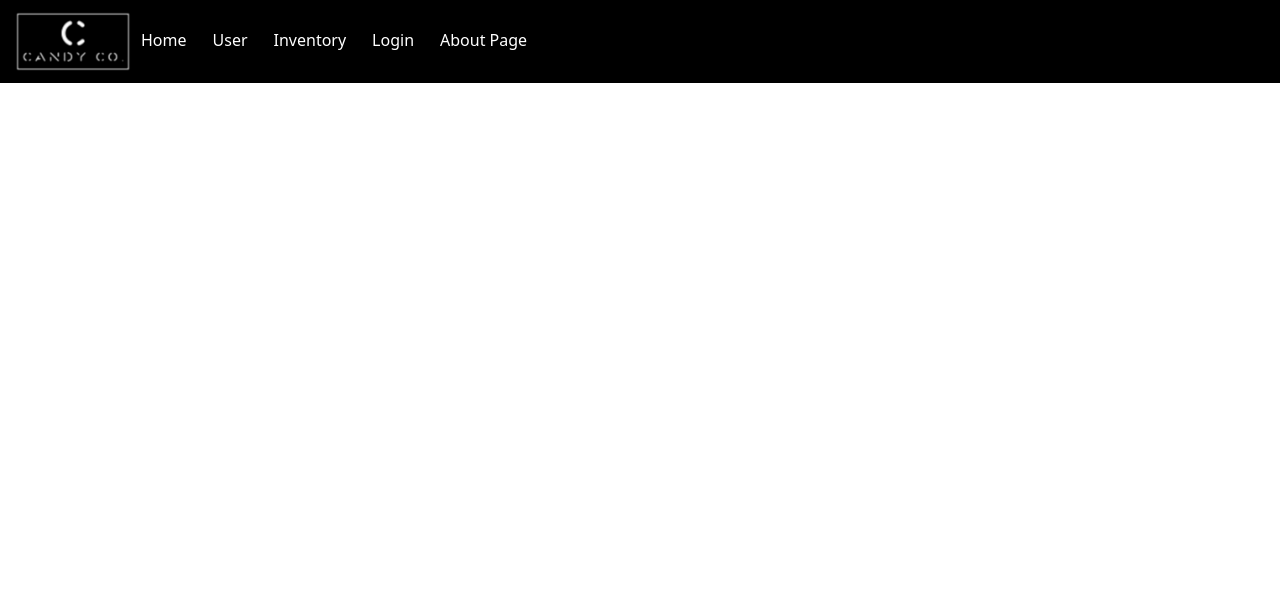
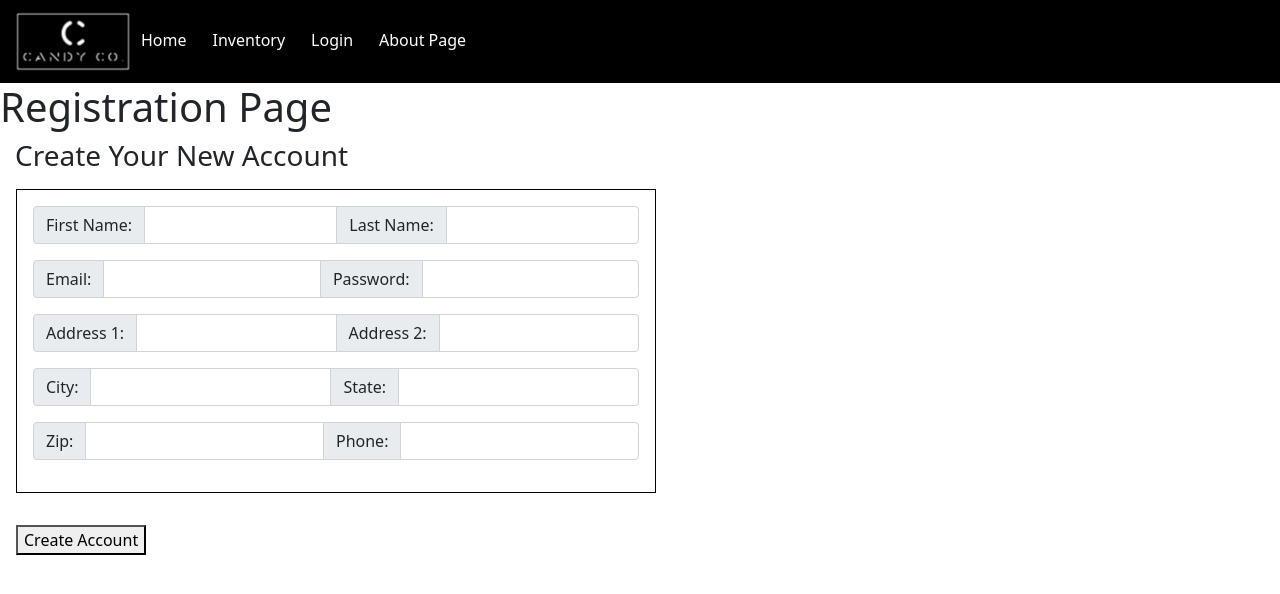
Before and after one commit to jeninec/Candy_Warehouse, an Angular app in the folder CandyWarehouseNG/: page /register in a window 1280 px wide. Before the commit this address led to /. Shown: the top 594 px of the page. Built offline with nearby package versions, Linux system fonts and the light colour scheme.

Commit message:
Basic registration page

```diff
--- a/CandyWarehouseNG/src/app/app-routing.module.ts
+++ b/CandyWarehouseNG/src/app/app-routing.module.ts
@@ -10,6 +10,7 @@ import { LoginComponent } from './components/login/login.component';
 import { AboutPageComponent } from './components/about-page/about-page.component';
 import { HomePageComponent } from './components/home-page/home-page.component';
 import { EditUserComponent } from './components/edit-user/edit-user.component';
+import { RegisterComponent } from './components/register/register.component';
 
 const routes: Routes = [
   {path: 'employee', component: EmployeeComponent},
@@ -21,6 +22,7 @@ const routes: Routes = [
   {path: 'about', component: AboutPageComponent},
   {path: 'home', component: HomePageComponent},
   {path: 'editUser/:userid', component: EditUserComponent},
+  {path: 'register', component: RegisterComponent},
   { path: '', redirectTo: '/home', pathMatch: 'full' }
 ];
 
--- a/CandyWarehouseNG/src/app/app.component.html
+++ b/CandyWarehouseNG/src/app/app.component.html
@@ -5,7 +5,7 @@
         <a id = "indexLink" routerLink = "/">Home</a>
     </span>
     <span>
-        <a id = "userLink" routerLink="user">User</a>
+        <a *ngIf="isBuyer" id = "userLink" routerLink="user">User</a>
     </span>
     <span>
         <a *ngIf="isEmployee" id = "employeeLink" routerLink="employee">Employee</a>
--- a/CandyWarehouseNG/src/app/app.component.ts
+++ b/CandyWarehouseNG/src/app/app.component.ts
@@ -13,17 +13,24 @@ export class AppComponent {
       this.isAdmin = true;
       this.isManager = true;
       this.isEmployee = true;
+      this.isBuyer = true;
     }
     else if(localStorage.getItem("title") == "manager"){
       this.isManager = true;
       this.isEmployee = true;
+      this.isBuyer = true;
     }
     else if(localStorage.getItem("title") == "employee"){
       this.isEmployee = true;
+      this.isBuyer = true;
+    }
+    else if(localStorage.getItem("title") == "buyer"){
+      this.isBuyer = true;
     }
   }
 
   isAdmin: boolean = false;
   isManager: boolean = false;
   isEmployee: boolean = false;
+  isBuyer: boolean = false;
 }
--- a/CandyWarehouseNG/src/app/app.module.ts
+++ b/CandyWarehouseNG/src/app/app.module.ts
@@ -17,6 +17,7 @@ import { LoginComponent } from './components/login/login.component';
 import { AboutPageComponent } from './components/about-page/about-page.component';
 import { HomePageComponent } from './components/home-page/home-page.component';
 import { EditUserComponent } from './components/edit-user/edit-user.component';
+import { RegisterComponent } from './components/register/register.component';
 
 @NgModule({
   declarations: [
@@ -29,7 +30,8 @@ import { EditUserComponent } from './components/edit-user/edit-user.component';
     LoginComponent,
     AboutPageComponent,
     HomePageComponent,
-    EditUserComponent
+    EditUserComponent,
+    RegisterComponent
   ],
   imports: [
     BrowserModule,
--- a/CandyWarehouseNG/src/app/components/login/login.component.html
+++ b/CandyWarehouseNG/src/app/components/login/login.component.html
@@ -6,6 +6,7 @@
     <br>
     <input [(ngModel)]="password" id="inputPass" type="password" class="form-control" placeholder="Password">
     <br>
+    <a routerLink="/register">No account? Make one today!</a>
     <button (click)="login()" id="loginButton" class="btn-light btn-lg" style="background-color: #6BBAA7; box-shadow: 0px 2px 2px 0px; width: 200px; margin-left: 20%;">Log in</button>
     <br>
     <button (click)="logout()" id="loginButton" class="btn-light btn-lg" style="background-color: #6BBAA7; box-shadow: 0px 2px 2px 0px; width: 200px; margin-left: 20%;">Log out</button>
--- /dev/null
+++ b/CandyWarehouseNG/src/app/components/register/register.component.css
@@ -0,0 +1,10 @@
+.userInformation{
+    width: 50%;
+    border: 1px solid black;
+    padding: 1em;
+    margin: 1em;
+}
+
+.userManipulation{
+    margin: 1em;
+}
--- /dev/null
+++ b/CandyWarehouseNG/src/app/components/register/register.component.html
@@ -0,0 +1,37 @@
+<h1>Registration Page</h1>
+
+<h3 style="margin-left: 15px;">Create Your New Account</h3>
+<div class="userInformation">
+    <div class="input-group mb-3">
+        <span class="input-group-text">First Name: </span>
+        <input type="text" class="form-control" [(ngModel)]="firstName">
+        <span class="input-group-text">Last Name: </span>
+        <input type="text" class="form-control" [(ngModel)]="lastName">
+    </div>
+    <div class="input-group mb-3">
+        <span class="input-group-text">Email: </span>
+        <input type="text" class="form-control" [(ngModel)]="email">
+        <span class="input-group-text">Password: </span>
+        <input type="text" class="form-control" [(ngModel)]="password">
+    </div>
+    <div class="input-group mb-3">
+        <span class="input-group-text">Address 1: </span>
+        <input type="text" class="form-control" [(ngModel)]="address1">
+        <span class="input-group-text">Address 2: </span>
+        <input type="text" class="form-control" [(ngModel)]="address2">
+    </div>
+    <div class="input-group mb-3">
+        <span class="input-group-text">City: </span>
+        <input type="text" class="form-control" [(ngModel)]="city">
+        <span class="input-group-text">State: </span>
+        <input type="text" class="form-control" [(ngModel)]="state">
+    </div>
+    <div class="input-group mb-3">
+        <span class="input-group-text">Zip: </span>
+        <input type="text" class="form-control" [(ngModel)]="zip">
+        <span class="input-group-text">Phone: </span>
+        <input type="text" class="form-control" [(ngModel)]="phone">
+    </div>
+</div>
+
+<button class="userManipulation" (click)="createAccount()">Create Account</button>
--- /dev/null
+++ b/CandyWarehouseNG/src/app/components/register/register.component.ts
@@ -0,0 +1,61 @@
+import { Component, OnInit } from '@angular/core';
+import { HttpPeopleService } from 'src/app/services/http-people.service';
+import { PeopleService } from 'src/app/services/people.service';
+import { Router } from '@angular/router';
+
+@Component({
+  selector: 'app-register',
+  templateUrl: './register.component.html',
+  styleUrls: ['./register.component.css']
+})
+export class RegisterComponent implements OnInit {
+
+  constructor(private router: Router, private peopleHttp: HttpPeopleService, private peopleServ: PeopleService) { }
+
+  ngOnInit(): void {
+  }
+
+  id: number = 0;
+  firstName: string = "";
+  lastName: string = "";
+  email: string = "";
+  password: string = "";
+  address1: string = "";
+  address2: string = "";
+  city: string = "";
+  state: string = "";
+  zip: string = "";
+  phone: string = "";
+  title: string = "buyer";
+  orderId: Array<any> = [];
+
+  json: any = {};
+
+  createAccount(){
+    this.json =
+    {
+      "firstname" : this.firstName,
+      "lastname" : this.lastName,
+      "email" : this.email,
+      "password" : this.password,
+      "address1" : this.address1,
+      "address2" : this.address2,
+      "city" : this.city,
+      "state" : this.state,
+      "zip" : this.zip,
+      "phone" : this.phone,
+      "title" : this.title,
+      "orderId" : this.orderId
+    }
+
+    console.log(this.json);
+    this.peopleHttp.addPeople(this.json).subscribe(
+      (response) => {
+        console.log("User Successfully Created");
+        console.log(response);
+        this.router.navigateByUrl("/login");
+      }
+    );
+  }
+
+}
--- a/CandyWarehouseNG/src/app/services/http-people.service.ts
+++ b/CandyWarehouseNG/src/app/services/http-people.service.ts
@@ -40,4 +40,8 @@ export class HttpPeopleService {
     return this.http.delete<boolean>('http://localhost:8080/people/' + id);
   }
 
+  addPeople(user: any): Observable<People> {
+    return this.http.post<People>('http://localhost:8080/people/', user, { headers: this.postHeaders });
+  }
+
 }
```
Also changed, not shown: 1 other file (tests, documents, lock files or other folders).
